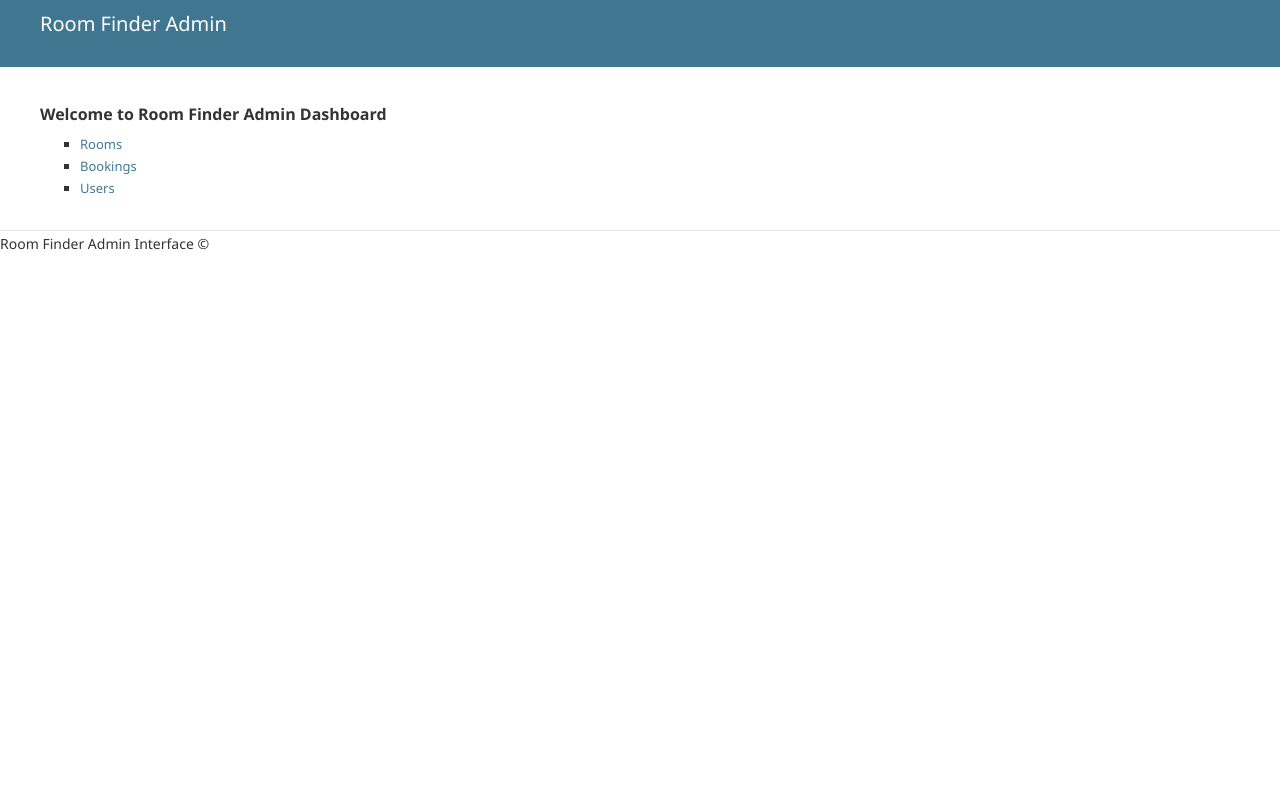
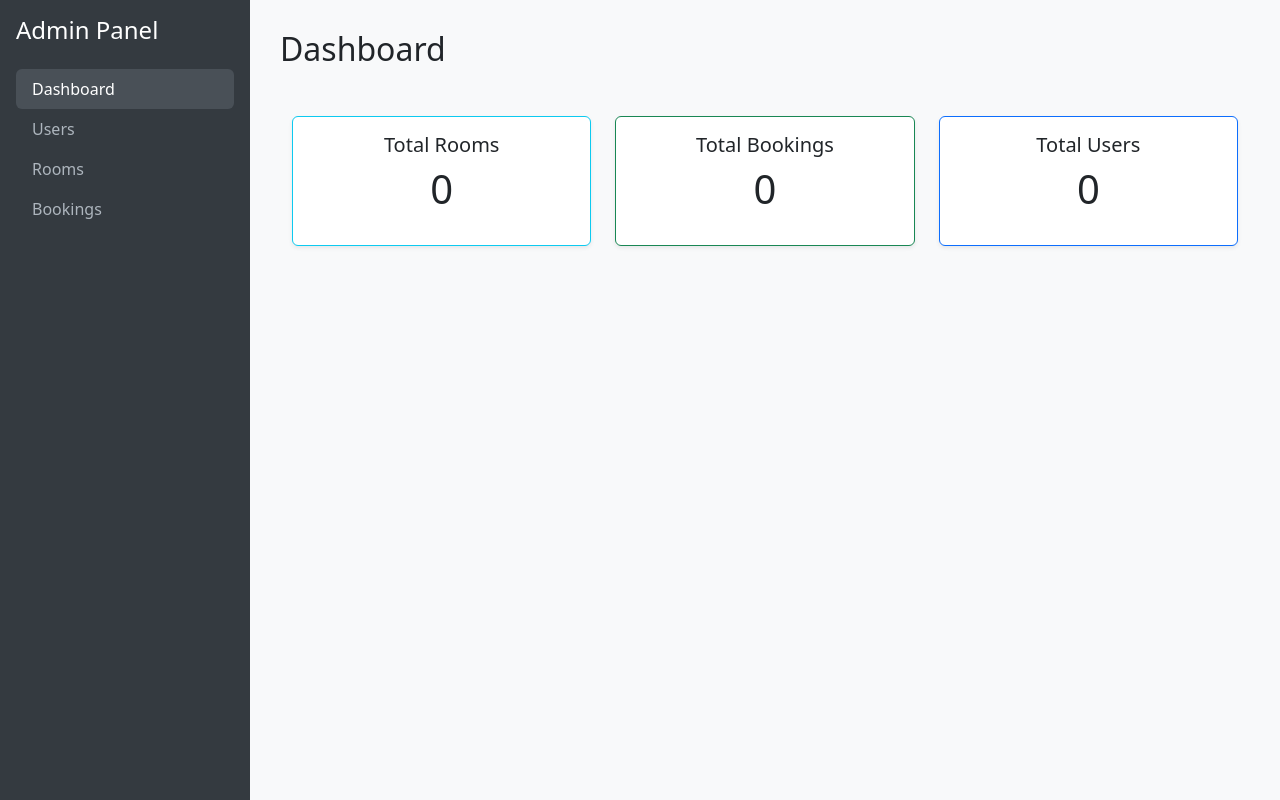
Before and after one commit to Bibekshah123/Room-Finder, a Django app: page /dashboard/ in a window 1280 px wide. Run offline with Django 5.2, Linux system fonts and the light colour scheme; data that the repository does not hold is empty.

Commit message:
added edit n delete btn in rooms

```diff
--- a/core/core/urls.py
+++ b/core/core/urls.py
@@ -25,8 +25,11 @@ from rest_framework_simplejwt.views import TokenObtainPairView, TokenRefreshView
 urlpatterns = [
     path('admin/', admin.site.urls),
     path('', include('rooms.urls')),
+
     path('dashboard/', include('dashboard.urls')),
+
     path('api/', include('api.urls')),
+
     path('api/token/', TokenObtainPairView.as_view(), name='token_obtain_pair'),
     path('api/token/refresh/', TokenRefreshView.as_view(), name='token_refresh'),
 
--- /dev/null
+++ b/core/dashboard/templates/dashboard/base.html
@@ -0,0 +1,54 @@
+<!DOCTYPE html>
+<html lang="en">
+<head>
+  <meta charset="UTF-8">
+  <title>{% block title %}Dashboard{% endblock %}</title>
+  <link href="https://cdn.jsdelivr.net/npm/bootstrap@5.3.0/dist/css/bootstrap.min.css" rel="stylesheet">
+  <style>
+    body {
+      display: flex;
+      height: 100vh;
+      overflow: hidden;
+    }
+    .sidebar {
+      width: 250px;
+      background-color: #343a40;
+      color: white;
+      flex-shrink: 0;
+    }
+    .sidebar .nav-link {
+      color: #adb5bd;
+    }
+    .sidebar .nav-link.active,
+    .sidebar .nav-link:hover {
+      background-color: #495057;
+      color: white;
+    }
+    .main-content {
+      flex-grow: 1;
+      overflow-y: auto;
+      padding: 30px;
+      background-color: #f8f9fa;
+    }
+  </style>
+</head>
+<body>
+
+<!-- Sidebar -->
+<div class="sidebar d-flex flex-column p-3">
+  <h4 class="text-white mb-4">Admin Panel</h4>
+  <ul class="nav nav-pills flex-column mb-auto">
+    <li><a href="{% url 'dashboard_home' %}" class="nav-link {% if request.resolver_match.url_name == 'dashboard_home' %}active{% endif %}">Dashboard</a></li>
+    <li><a href="{% url 'dashboard_users' %}" class="nav-link {% if request.resolver_match.url_name == 'dashboard_users' %}active{% endif %}">Users</a></li>
+    <li><a href="{% url 'dashboard_rooms' %}" class="nav-link {% if request.resolver_match.url_name == 'dashboard_rooms' %}active{% endif %}">Rooms</a></li>
+    <li><a href="{% url 'dashboard_bookings' %}" class="nav-link {% if request.resolver_match.url_name == 'dashboard_bookings' %}active{% endif %}">Bookings</a></li>
+  </ul>
+</div>
+
+<!-- Main content -->
+<div class="main-content">
+  {% block content %}{% endblock %}
+</div>
+
+</body>
+</html>
--- a/core/dashboard/templates/dashboard/base_dashboard.html
+++ /dev/null
@@ -1,30 +0,0 @@
-{% load static %}
-<!DOCTYPE html>
-<html lang="en">
-<head>
-  <meta charset="UTF-8">
-  <title>{% block title %}Dashboard{% endblock %}</title>
-  <link rel="stylesheet" href="{% static 'admin/css/base.css' %}">
-  <link rel="stylesheet" href="{% static 'admin/css/dashboard.css' %}">
-  <link rel="stylesheet" href="{% static 'admin/css/responsive.css' %}">
-</head>
-<body class="dashboard">
-  <div id="container">
-    <div id="header">
-      <div id="branding">
-        <h1><a href="{% url 'dashboard_home' %}">Room Finder Admin</a></h1>
-      </div>
-    </div>
-
-    <div id="content" class="colM">
-      {% block content %}
-      {% endblock %}
-    </div>
-
-    <div id="footer">
-      <hr>
-      <p>Room Finder Admin Interface &copy; {{ year }}</p>
-    </div>
-  </div>
-</body>
-</html>
--- a/core/dashboard/templates/dashboard/home.html
+++ b/core/dashboard/templates/dashboard/home.html
@@ -1,9 +1,35 @@
-{% extends 'dashboard/base_dashboard.html' %}
+{% extends 'dashboard/base.html' %}
+{% block title %}Dashboard Home{% endblock %}
 {% block content %}
-  <h2>Welcome to Room Finder Admin Dashboard</h2>
-  <ul class="dashboard-modules">
-    <li><a href="{% url 'dashboard_rooms' %}">Rooms</a></li>
-    <li><a href="{% url 'dashboard_bookings' %}">Bookings</a></li>
-    <li><a href="{% url 'dashboard_users' %}">Users</a></li>
-  </ul>
+<h2 class="mb-4">Dashboard</h2>
+<!-- dashboard/templates/dashboard/home.html -->
+<div class="container my-5">
+  <div class="row text-center">
+    <div class="col-md-4 mb-3">
+      <div class="card border-info shadow-sm">
+        <div class="card-body">
+          <h5 class="card-title">Total Rooms</h5>
+          <p class="display-6">{{ total_rooms }}</p>
+        </div>
+      </div>
+    </div>
+    <div class="col-md-4 mb-3">
+      <div class="card border-success shadow-sm">
+        <div class="card-body">
+          <h5 class="card-title">Total Bookings</h5>
+          <p class="display-6">{{ total_bookings }}</p>
+        </div>
+      </div>
+    </div>
+    <div class="col-md-4 mb-3">
+      <div class="card border-primary shadow-sm">
+        <div class="card-body">
+          <h5 class="card-title">Total Users</h5>
+          <p class="display-6">{{ total_users }}</p>
+        </div>
+      </div>
+    </div>
+  </div>
+</div>
+
 {% endblock %}
--- a/core/dashboard/urls.py
+++ b/core/dashboard/urls.py
@@ -1,9 +1,12 @@
 from django.urls import path
-from .views import DashboardHomeView, DashboardRoomsView, DashboardBookingsView, DashboardUsersView
+from .views import *
+
 
 urlpatterns = [
     path('', DashboardHomeView.as_view(), name='dashboard_home'),
     path('rooms/', DashboardRoomsView.as_view(), name='dashboard_rooms'),
+    path('rooms/edit/<int:pk>/', DashboardRoomUpdateView.as_view(), name='dashboard_room_edit'),
+    path('rooms/delete/<int:pk>/', DashboardRoomDeleteView.as_view(), name='dashboard_room_delete'),
     path('bookings/', DashboardBookingsView.as_view(), name='dashboard_bookings'),
     path('users/', DashboardUsersView.as_view(), name='dashboard_users'),
 ]
--- a/core/dashboard/views.py
+++ b/core/dashboard/views.py
@@ -1,14 +1,33 @@
-from django.views.generic import TemplateView, ListView
+from django.views.generic import TemplateView, ListView, UpdateView, DeleteView
 from django.contrib.auth.models import User
 from rooms.models import Room, Booking
+from django.urls import reverse_lazy
 
 class DashboardHomeView(TemplateView):
     template_name = 'dashboard/home.html'
+
+    def get_context_data(self, **kwargs):
+        context = super().get_context_data(**kwargs)
+        context['total_rooms'] = Room.objects.count()
+        context['total_bookings'] = Booking.objects.count()
+        context['total_users'] = User.objects.count()
+        return context
 
 class DashboardRoomsView(ListView):
     model = Room
     template_name = 'dashboard/rooms.html'
     context_object_name = 'rooms'
+
+class DashboardRoomUpdateView(UpdateView):
+    model = Room
+    fields = ['title', 'description', 'location', 'price', 'image']
+    template_name = 'dashboard/dashboard_room_edit.html'
+    success_url = reverse_lazy('dashboard_rooms')
+
+class DashboardRoomDeleteView(DeleteView):
+    model = Room
+    template_name = 'dashboard/dashboard_room_delete.html'
+    success_url = reverse_lazy('dashboard_rooms')
 
 class DashboardBookingsView(ListView):
     model = Booking
```
Also changed, not shown: core/api/views.py (+0 -35 lines), core/dashboard/templates/dashboard/bookings.html (added, +26 -0 lines), core/dashboard/templates/dashboard/dashboard_room_delete.html (added, +10 -0 lines), core/dashboard/templates/dashboard/dashboard_room_edit.html (added, +12 -0 lines), core/dashboard/templates/dashboard/rooms.html (added, +28 -0 lines), core/dashboard/templates/dashboard/users.html (added, +25 -0 lines).
